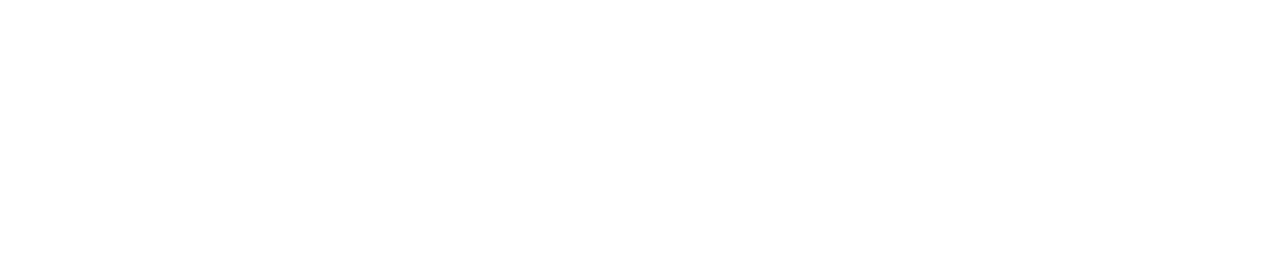
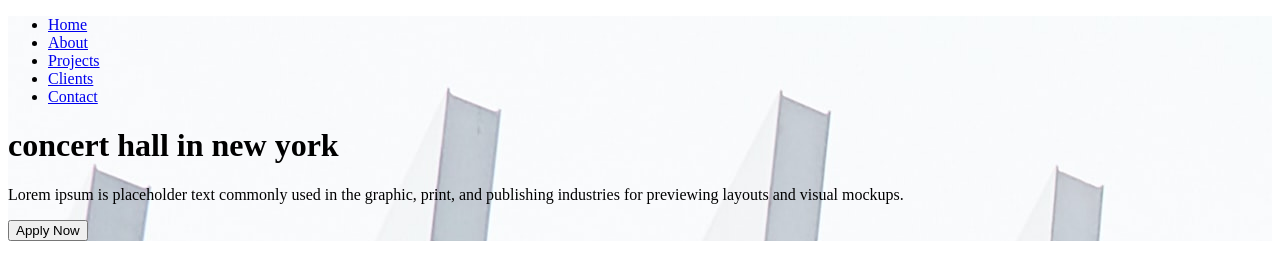
Before and after one commit to ColorlessHatSpy/webappONE, a plain HTML site: page index.html in a window 1280 px wide. Drawn offline with Linux system fonts and the light colour scheme.

Commit message:
Hero section

```diff
--- /dev/null
+++ b/css/main.css
@@ -0,0 +1,4 @@
+.hero
+{
+    background-image: url('../img/hero.jpg');
+}
--- a/index.html
+++ b/index.html
@@ -5,8 +5,25 @@
     <meta http-equiv="X-UA-Compatible" content="IE=edge">
     <meta name="viewport" content="width=device-width, initial-scale=1.0">
     <title>Document</title>
+    <link rel="stylesheet" href="css/main.css">
 </head>
 <body>
-
+    <div class="hero">
+        <nav>
+            <ul>
+                <li><a href="#">Home</a></li>
+                <li><a href="#">About</a></li>
+                <li><a href="#">Projects</a></li>
+                <li><a href="#">Clients</a></li>
+                <li><a href="#">Contact</a></li>
+            </ul>
+        </nav>
+        <section class="social"></section>
+        <h1>concert hall in new york</h1>
+        <p>Lorem ipsum is placeholder text commonly used in the graphic, print, and publishing industries for previewing layouts and visual mockups.</p>
+        <section class="CTA">
+            <button>Apply Now</button>
+        </section>
+    </div>
 </body>
 </html>
```
Also changed, not shown: img/hero.jpg (added).
